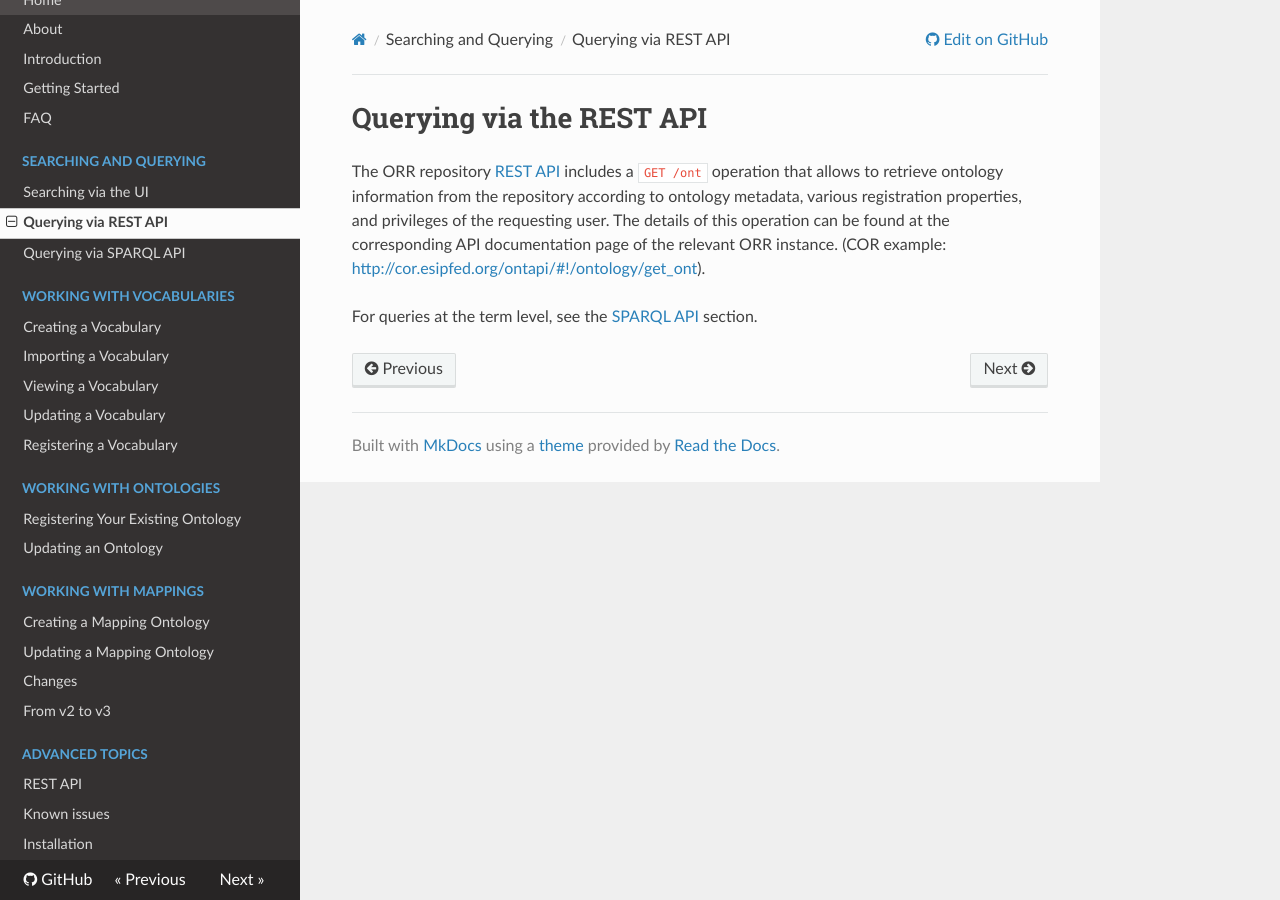
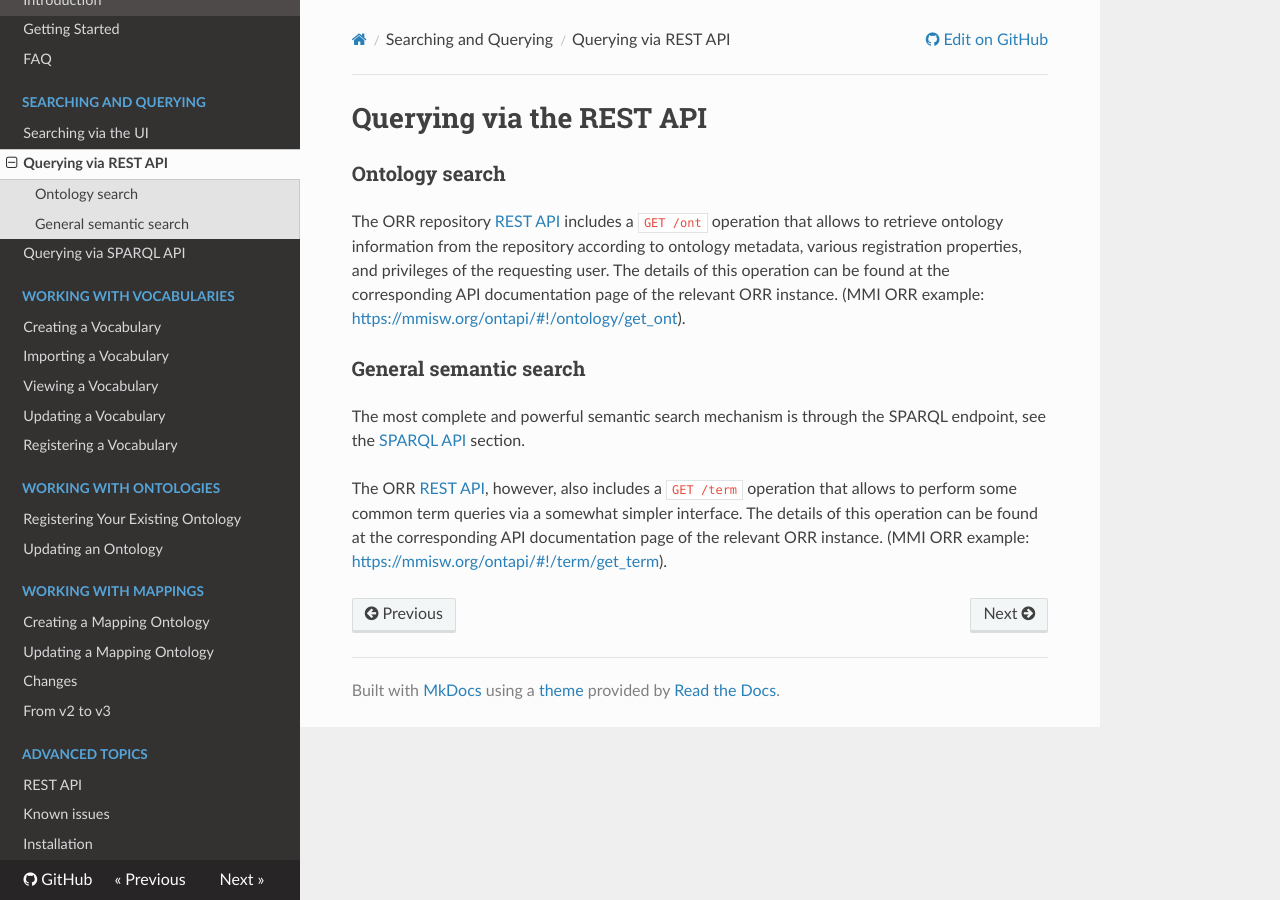
Before and after one commit to mmisw/mmiorr-docs, an MkDocs documentation site: the page built from docs/api/query.md, in a window 1280 px wide. Built offline with MkDocs 1.6.1, drawn with Linux system fonts in a browser that asks for light colours; nearby versions of some CDN libraries; old or Windows-style settings are respelled for this version of MkDocs.

Commit message:
update related with `GET /term` - document limit parameter; introduce offset parameter, etc.

```diff
--- a/docs/api/query.md
+++ b/docs/api/query.md
@@ -1,9 +1,19 @@
 # Querying via the REST API
+
+### Ontology search
 
 The ORR repository [REST API](/api) includes a `GET /ont` operation that allows to retrieve
 ontology information from the repository according to ontology metadata, various registration properties, and
 privileges of the requesting user.
 The details of this operation can be found at the corresponding API documentation page of the relevant ORR instance.
-(COR example: [http://cor.esipfed.org/ontapi/#!/ontology/get_ont](http://cor.esipfed.org/ontapi/#!/ontology/get_ont)).
+(MMI ORR example: [https://mmisw.org/ontapi/#!/ontology/get_ont](https://mmisw.org/ontapi/#!/ontology/get_ont)).
 
-For queries at the term level, see the [SPARQL API](/query) section.
+### General semantic search
+
+The most complete and powerful semantic search mechanism is through the
+SPARQL endpoint, see the [SPARQL API](/query) section.
+
+The ORR [REST API](/api), however, also includes a `GET /term` operation that allows to perform
+some common term queries via a somewhat simpler interface.
+The details of this operation can be found at the corresponding API documentation page of the relevant ORR instance.
+(MMI ORR example: [https://mmisw.org/ontapi/#!/term/get_term](https://mmisw.org/ontapi/#!/term/get_term)).
```
Also changed, not shown: docs/swagger.yaml (+19 -1 lines).
